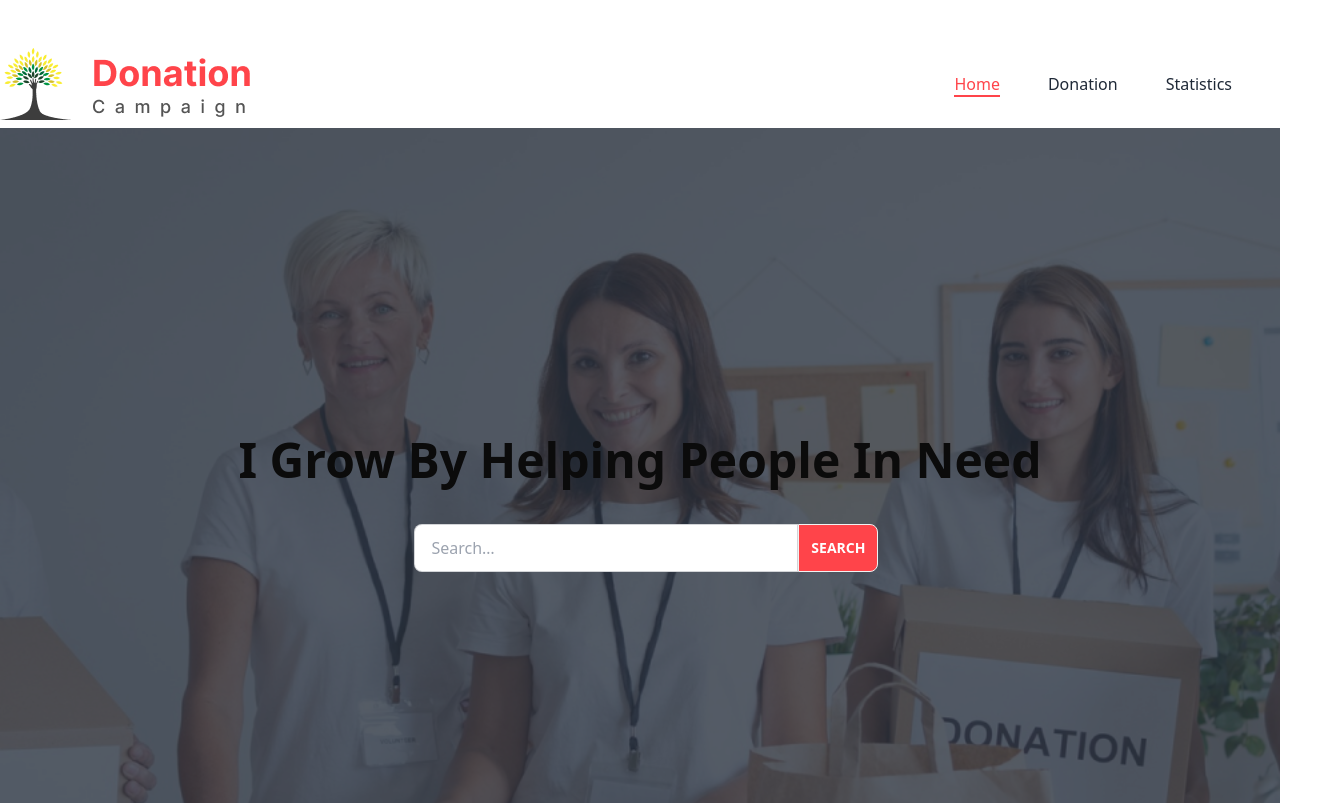
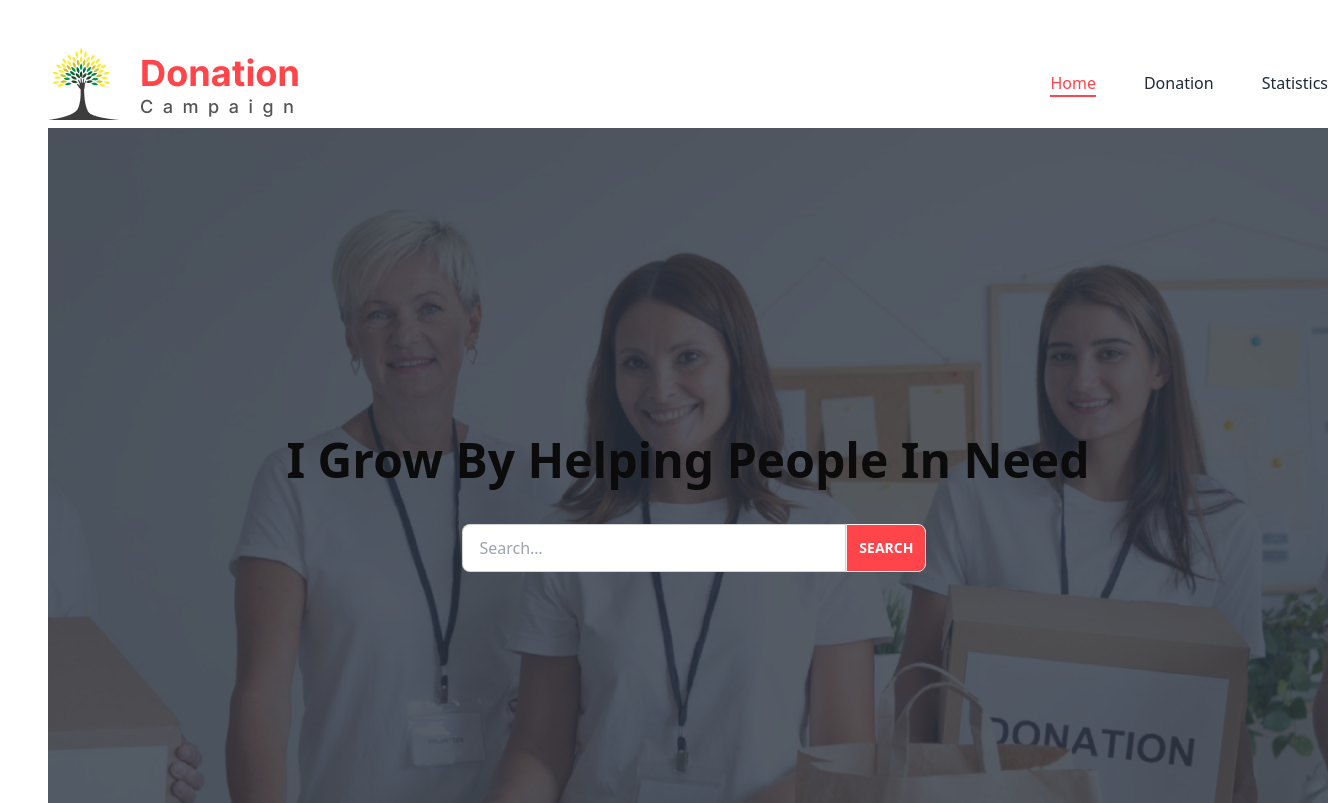
Before and after one commit to jsjunayet/assagnment-9, a React (Vite) app: page / in a window 1280 px wide. Shown: the top 803 px of the page, 1328 px wide, since content can reach past the window. Built offline with nearby package versions, Linux system fonts and the light colour scheme.

Commit message:
added full website responsibe

```diff
--- a/package.json
+++ b/package.json
@@ -14,6 +14,7 @@
     "match-sorter": "^6.3.1",
     "react": "^18.2.0",
     "react-dom": "^18.2.0",
+    "react-icons": "^4.11.0",
     "react-router-dom": "^6.16.0",
     "recharts": "^2.8.0",
     "sort-by": "^1.2.0",
--- a/src/Donation/DonationCard.jsx
+++ b/src/Donation/DonationCard.jsx
@@ -4,16 +4,16 @@ import { Link } from "react-router-dom";
 const DonationCard = ({ item }) => {
     console.log(item)
     return (
-        <div className="mt-10">
-            <div style={{ background: `${item.card_bg}` }} className="flex gap-5 items-center">
+        <div className="">
+            <div style={{ background: `${item.card_bg}` }} className="md:flex gap-5 items-center">
                 <div>
-                    <img src={item.picture} alt="" />
+                    <img className="w-full" src={item.picture} alt="" />
                 </div>
                 <div>
-                    <span style={{ background: `${item.category_bg}` }}>
-                        <button style={{ color: `${item.text_color}` }} className="px-3 py-1 rounded mt-4">{item.category}</button>
-                    </span>
-                    <p className="text-2xl font-semibold">{item.title}</p>
+                    <div style={{ color: `${item.text_color}` }}>
+                        <button style={{ background: `${item.category_bg}` }} className="px-3 py-1 rounded mt-4">{item.category}</button>
+                    </div>
+                    <p className="text-xl font-semibold">{item.title}</p>
                     <p style={{ color: `${item.button_bg}` }} className="py-2">{item.price}</p>
                     <Link to="/donation" style={{ background: `${item.button_bg}` }} className="text-white px-3 py-2 rounded">View Details</Link>
                 </div>
--- a/src/Home/Bannar.jsx
+++ b/src/Home/Bannar.jsx
@@ -3,32 +3,14 @@
 const Bannar = () => {
     return (
         <div className="my-2 mb-14">
-            {/* <div className=" h-screen w-full" style={{
-                backgroundImage: `url("/Bannar.png")`,
-                backgroundPosition: `center`,
-                objectFit: `cover`,
-                backgroundSize: `cover`,
-                opacity: `0.8`,
-                zIndex: `1`
-
-            }}>
-                <div>
-                    <h1 className="text-[#0B0B0B] text-5xl font-bold z-30 text-center pt-60">I Grow By Helping People In Need</h1>
-                    <div>
-                        <input className="w-96 h-8" type="text" name="" id="" />
-                        <button>search</button>
-                    </div>
-                </div>
-
-            </div > */}
-            <div className="hero min-h-screen bg-center bg-cover" style={{ backgroundImage: 'url("/Bannar.png")' }}>
+            <div className="hero md:min-h-screen bg-center bg-cover" style={{ backgroundImage: 'url("/Bannar.png")' }}>
                 <div className="hero-overlay bg-opacity-80"></div>
                 <div className="hero-content text-center text-neutral-content">
-                    <div className=" mb-72">
-                        <h1 className="text-[#0B0B0B] text-5xl font-bold z-30 text-center pt-60">I Grow By Helping People In Need</h1>
+                    <div className=" md:mb-72 mb-52">
+                        <h1 className="text-[#0B0B0B] md:text-5xl text-3xl font-bold z-30 text-center md:pt-60 pt-40">I Grow By Helping People In Need</h1>
                         <div className="form-control">
-                            <div className="input-group ml-44 mt-10">
-                                <input type="text" placeholder="Search…" className="input input-bordered w-96" />
+                            <div className="input-group md:ml-44 ml-12 mt-10">
+                                <input type="text" placeholder="Search…" className="input input-bordered md:w-96 w-52" />
                                 <button className="btn btn-square w-20 bg-[#FF444A] text-white">
                                     search
                                 </button>
--- a/src/Root/MainLayout/MainLayout.jsx
+++ b/src/Root/MainLayout/MainLayout.jsx
@@ -1,18 +1,31 @@
 import { NavLink, Outlet } from "react-router-dom";
+import { AiOutlineMenu, AiFillCloseSquare } from 'react-icons/ai';
+
+import { useState } from "react";
 
 
 const MainLayout = () => {
+    const [tog, settog] = useState(false)
     return (
-        <div className="container mx-auto mt-12 mb-28">
-            <div className="flex justify-between items-center">
+        <div>
+            <div className="container mx-auto md:mt-12 mt-4 mb-28 ml-12">
+                <div onClick={() => settog(!tog)} className="md:hidden">
+                    {
+                        tog ? <AiFillCloseSquare className="text-2xl "></AiFillCloseSquare> :
+                            <AiOutlineMenu className="text-2xl mb-4"></AiOutlineMenu>
+                    }
+                </div>
+                <div className={`md:flex justify-between items-center
+                ${tog ? '' : 'hidden'}
+                `}>
                     <div>
                         <img src="/Logo.png" alt="" />
                     </div>
-                <div>
+                    <div className="flex gap-12 my-4">
                         <NavLink
                             to="/"
                             className={({ isActive, isPending }) =>
-                            isPending ? "pending" : isActive ? "text-[#FF444A] border-[#FF444A] border-b-2 mr-12" : "mr-12"
+                                isPending ? "pending" : isActive ? "text-[#FF444A] border-[#FF444A] border-b-2 " : ""
                             }
                         >
                             Home
@@ -20,7 +33,7 @@ const MainLayout = () => {
                         <NavLink
                             to="/donation"
                             className={({ isActive, isPending }) =>
-                            isPending ? "pending" : isActive ? "text-[#FF444A] border-[#FF444A] border-b-2 mr-12" : "mr-12"
+                                isPending ? "pending" : isActive ? "text-[#FF444A] border-[#FF444A] border-b-2 " : ""
                             }
                         >
                             Donation
@@ -28,7 +41,7 @@ const MainLayout = () => {
                         <NavLink
                             to="/Statistics"
                             className={({ isActive, isPending }) =>
-                            isPending ? "pending" : isActive ? "text-[#FF444A] border-[#FF444A] border-b-2 mr-12" : "mr-12"
+                                isPending ? "pending" : isActive ? "text-[#FF444A] border-[#FF444A] border-b-2 " : ""
                             }
                         >
                             Statistics
@@ -39,6 +52,7 @@ const MainLayout = () => {
                     <Outlet></Outlet>
                 </div>
             </div>
+        </div>
     );
 };
 
--- a/src/Statistics/Statistics.jsx
+++ b/src/Statistics/Statistics.jsx
@@ -9,7 +9,7 @@ const Statistics = () => {
     }, [])
 
 
-    const donate = (pie.length * 100) / 12;
+    const donate = ((pie.length * 100) / 12);
 
     const total = (100 - donate);
 
@@ -17,8 +17,8 @@ const Statistics = () => {
 
 
     const data01 = [
-        { name: 'Group A', value: total },
-        { name: 'Group B', value: donate },
+        { name: '%', value: total },
+        { name: '%', value: donate },
 
     ];
     const COLORS = ['#FF444A', '#0088FE'];
@@ -41,10 +41,10 @@ const Statistics = () => {
                         ))}
                     </Pie>
                 </PieChart>
-                <div className='flex gap-5'>
+                <div className='md:flex gap-5 ml-20'>
                     <div className='flex gap-2 items-center'>
                         <p className='text-xl text-[#0B0B0B]'>Your Donation</p>
-                        <div className='h-2 w-20 bg-[#00C49F] mt-1 rounded-sm'>
+                        <div className='h-2 w-20 bg-[#0088FE] mt-1 rounded-sm'>
                         </div>
                     </div>
                     <div className='flex gap-2 items-center '>
```
Also changed, not shown: 1 other file (tests, documents, lock files or other folders). Lines whose indentation alone changed are shown as unchanged.
